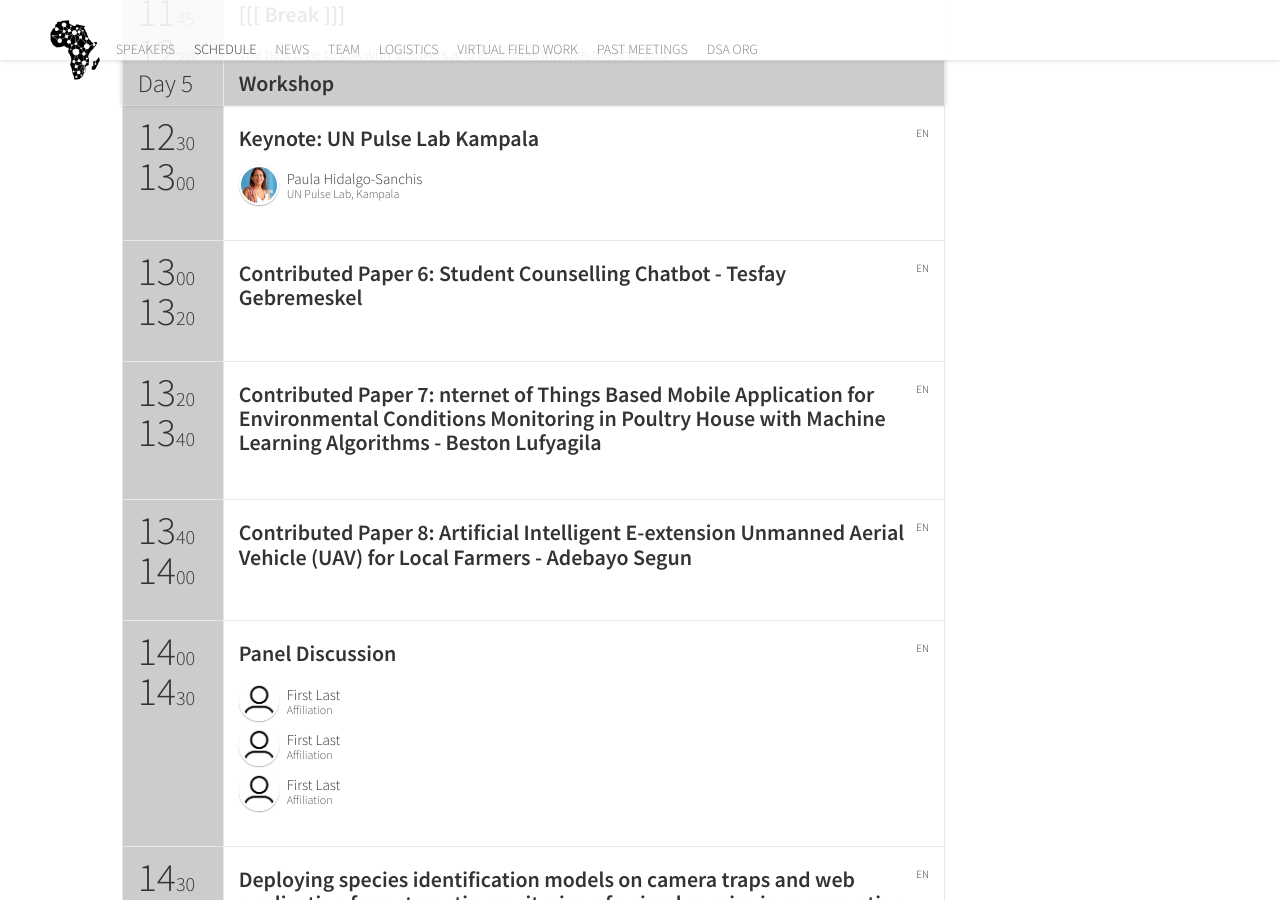
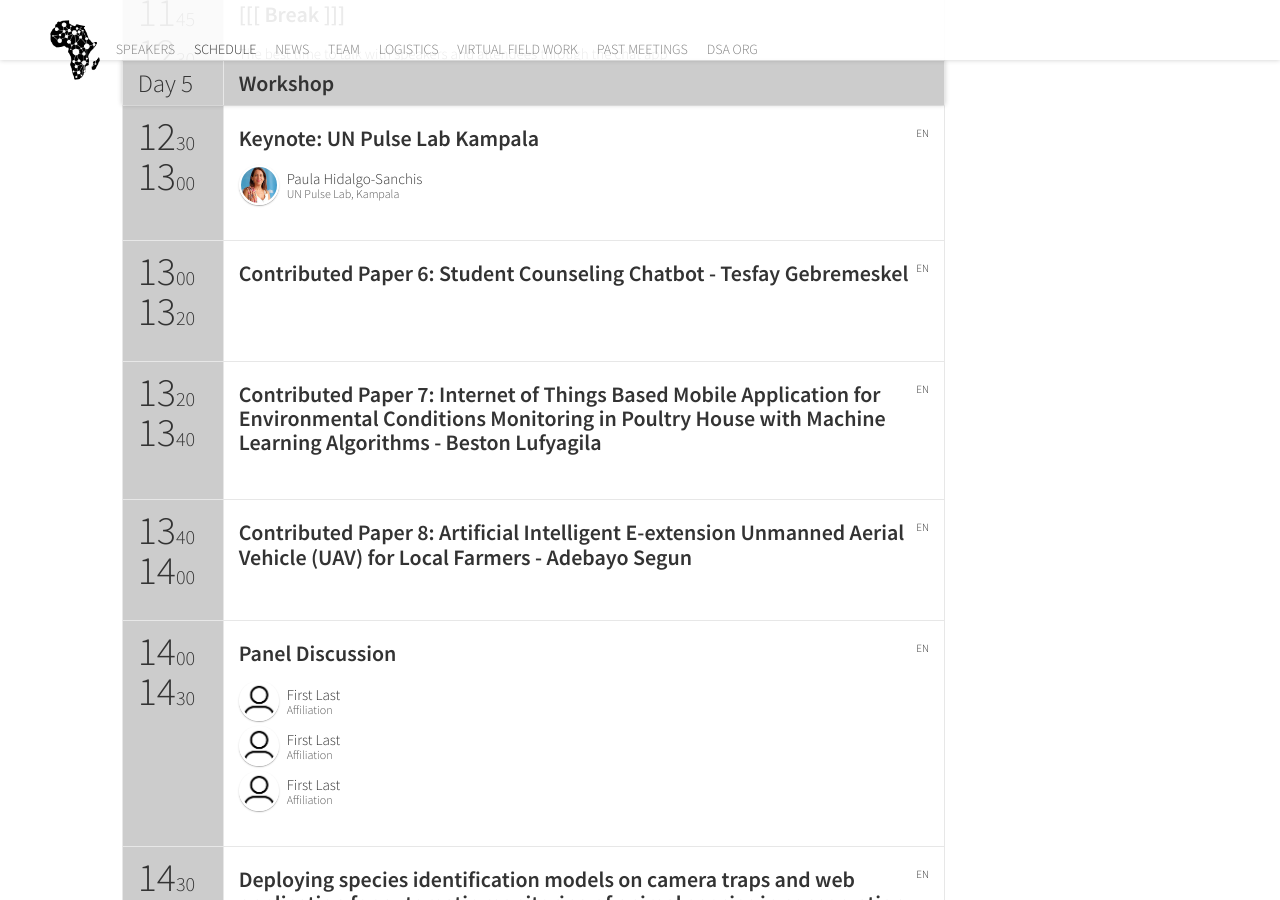
Before and after one commit to datsciafrica/dsa2020kampala, a Jekyll site: the page built from schedule.html, in a window 1280 px wide and 900 px high, scrolled down 7883 px. Built offline with Jekyll 4.4.1, drawn with Linux system fonts in a browser that asks for light colours; nearby versions of some CDN libraries; some web fonts are replaced; comment, search, counter and statistics services are not loaded.

Commit message:
Update typos

```diff
--- a/_data/sessions.yml
+++ b/_data/sessions.yml
@@ -422,7 +422,7 @@ discriminative deep learning model for farmland bird invasion identification and
   presentation: "tbd"
 -
   id: paper6
-  title: "Contributed Paper 6: Student Counselling Chatbot - Tesfay Gebremeskel"
+  title: "Contributed Paper 6: Student Counseling Chatbot - Tesfay Gebremeskel"
   subtype: presentation
   speakers: [Gebremeskel]
   language: en
@@ -430,7 +430,7 @@ discriminative deep learning model for farmland bird invasion identification and
   presentation: "tbd"
 -
   id: paper7
-  title: "Contributed Paper 7: nternet of Things Based Mobile Application for Environmental Conditions Monitoring in Poultry House with Machine Learning Algorithms - Beston Lufyagila"
+  title: "Contributed Paper 7: Internet of Things Based Mobile Application for Environmental Conditions Monitoring in Poultry House with Machine Learning Algorithms - Beston Lufyagila"
   subtype: presentation
   speakers: [beston]
   language: en
```
